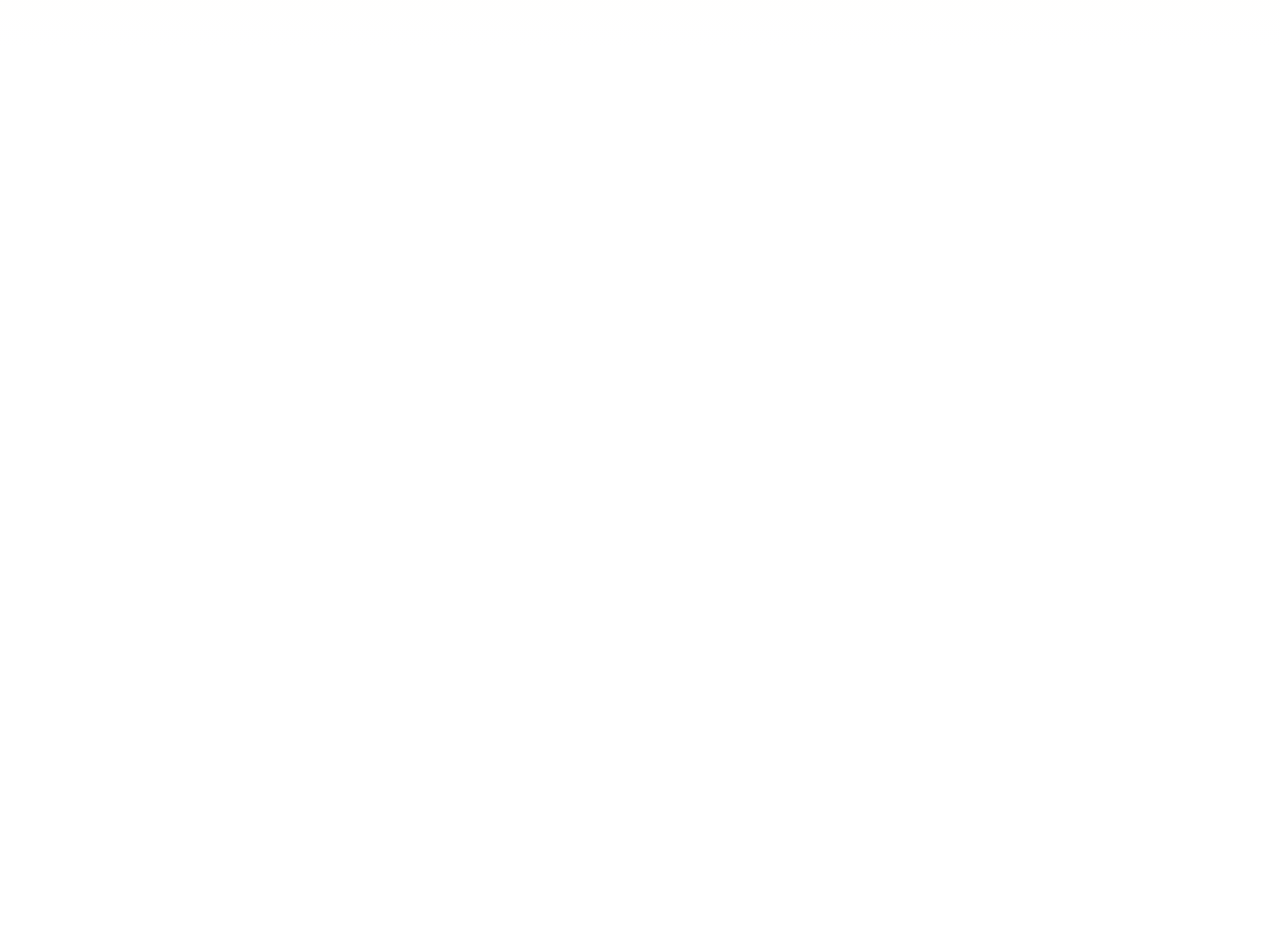
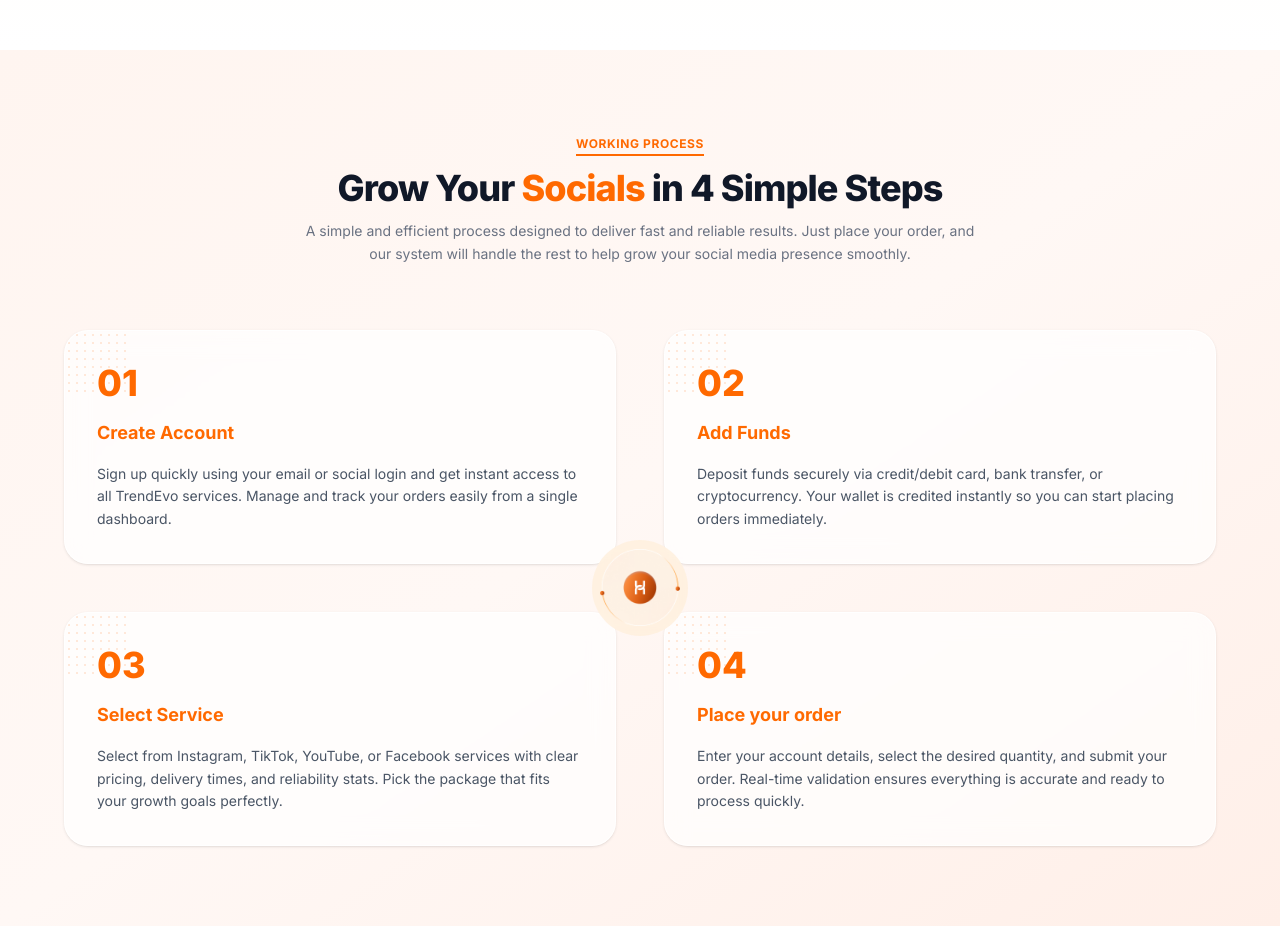
Before and after one commit to T4RUNN4/inforisen-task, a Next.js app: page / in a window 1280 px wide. Shown: the part 2060-2986 px from the top of the page. Before the commit the page ends 2110 px from the top, so only its background shows below. Built offline with nearby package versions, Linux system fonts and the light colour scheme.

Commit message:
Working Steps section

```diff
--- a/src/app/page.tsx
+++ b/src/app/page.tsx
@@ -1,6 +1,7 @@
 import Hero from "@/sections/Hero";
 import KpiContainer from "@/sections/KPI";
 import Services from "@/sections/Service";
+import WorkingProcessSection from "@/sections/WorkingProcessSection";
 
 export default function Home() {
   return (
@@ -8,6 +9,7 @@
       <Hero />
       <KpiContainer />
       <Services />
+      <WorkingProcessSection />
     </>
   );
 }
--- /dev/null
+++ b/src/sections/WorkingProcessSection.tsx
@@ -0,0 +1,89 @@
+import Image from "next/image";
+import NextImage from "next/image";
+
+interface Step {
+  number: string;
+  title: string;
+  description: string;
+}
+
+const stepsData: Step[] = [
+  {
+    number: "01",
+    title: "Create Account",
+    description:
+      "Sign up quickly using your email or social login and get instant access to all TrendEvo services. Manage and track your orders easily from a single dashboard.",
+  },
+  {
+    number: "02",
+    title: "Add Funds",
+    description:
+      "Deposit funds securely via credit/debit card, bank transfer, or cryptocurrency. Your wallet is credited instantly so you can start placing orders immediately.",
+  },
+  {
+    number: "03",
+    title: "Select Service",
+    description:
+      "Select from Instagram, TikTok, YouTube, or Facebook services with clear pricing, delivery times, and reliability stats. Pick the package that fits your growth goals perfectly.",
+  },
+  {
+    number: "04",
+    title: "Place your order",
+    description:
+      "Enter your account details, select the desired quantity, and submit your order. Real-time validation ensures everything is accurate and ready to process quickly.",
+  },
+];
+
+export default function WorkingProcessSection() {
+  return (
+    <section className="relative py-20 px-6 bg-linear-to-br from-[#FFF5F0] via-[#FFF8F5] to-[#FFEFE8] overflow-hidden">
+      <div className="max-w-6xl mx-auto space-y-16">
+        <div className="text-center space-y-3 max-w-2xl mx-auto">
+          <div className="inline-flex items-center justify-center">
+            <span className="text-xs font-bold tracking-wider text-orange-500 uppercase border-b-2 border-orange-500 pb-0.5">
+              WORKING PROCESS
+            </span>
+          </div>
+          <h2 className="text-3xl md:text-4xl font-extrabold text-gray-900 tracking-tight">
+            Grow Your <span className="text-orange-500">Socials</span> in 4
+            Simple Steps
+          </h2>
+          <p className="text-gray-500 text-xs md:text-sm leading-relaxed">
+            A simple and efficient process designed to deliver fast and reliable
+            results. Just place your order, and our system will handle the rest
+            to help grow your social media presence smoothly.
+          </p>
+        </div>
+
+        <div className="relative grid grid-cols-1 md:grid-cols-2 gap-8 md:gap-12">
+          <div className="hidden md:flex absolute inset-0 items-center justify-center pointer-events-none z-10">
+            <div className="w-24 h-24 rounded-full bg-orange-100/60 p-2 flex items-center justify-center backdrop-blur-sm">
+              <Image src="/process.png" alt="Process" width={200} height={200} />
+            </div>
+          </div>
+
+          {stepsData.map((step) => (
+            <div
+              key={step.number}
+              className="relative bg-white/70 backdrop-blur-md rounded-3xl p-8 border border-white/80 shadow-sm hover:shadow-md transition-shadow duration-300 flex flex-col justify-between overflow-hidden"
+            >
+              <div className="absolute top-0 left-0 w-16 h-16 opacity-15 pointer-events-none bg-[radial-gradient(#f97316_1px,transparent_1px)] bg-size-[8px_8px]" />
+
+              <div className="space-y-4 relative z-10">
+                <span className="text-4xl font-extrabold text-orange-500 block">
+                  {step.number}
+                </span>
+                <h3 className="text-lg font-bold text-orange-500">
+                  {step.title}
+                </h3>
+                <p className="text-gray-600 text-xs md:text-sm leading-relaxed">
+                  {step.description}
+                </p>
+              </div>
+            </div>
+          ))}
+        </div>
+      </div>
+    </section>
+  );
+}
```
Also changed, not shown: public/process.png (added).
